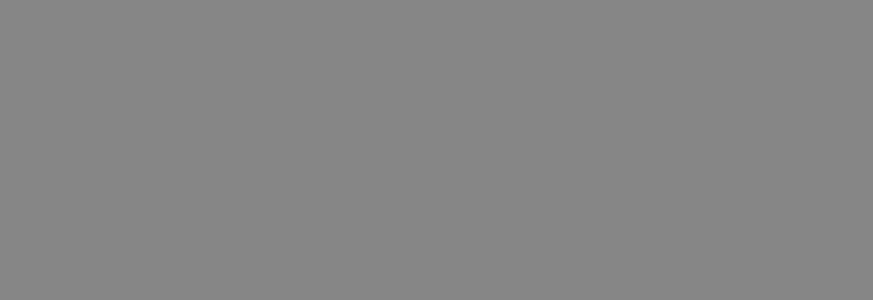
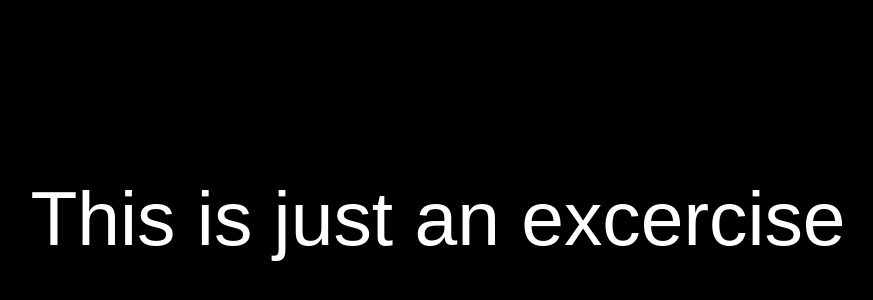
Before and after one commit to moritzebeling/screen-choreography, a SvelteKit app: page /scenes/pulse in a window 1280 px wide. Shown: the part 182-482 px from the top of the page, without its empty margins (202-1075 px from the left). Built offline with nearby package versions, Linux system fonts and the light colour scheme; no server answers.

Commit message:
switch between scenes

```diff
--- a/src/lib/control.js
+++ b/src/lib/control.js
@@ -1,20 +1,25 @@
 import { writable } from 'svelte/store';
+import { io } from "$lib/realtime";
 
 export const scenes = [
+    ['intro','Intro'],
     ['sorting','Sorting'],
-    ['random','Random'],
+    ['pulse','Pulse'],
     ['synchronize','Synchronize'],
     ['colors','Colors'],
-    ['left-to-right','Left to Right'],
     ['circle','Circle'],
     ['bottom-to-top','Bottom to Top'],
     ['qr','QR'],
-    ['touch-display','Touch'],
+    ['touch','Touch'],
 ];
 
-export const pastScenes = writable([]);
+export const currentScene = writable('intro');
+
+export const pastScenes = writable(['intro']);
 
 export function switchScene( id ){
+
+    io.emit("setScene", id);
 
     pastScenes.update( list => {
         list = [id,...list];
--- a/src/routes/+layout.svelte
+++ b/src/routes/+layout.svelte
@@ -2,6 +2,8 @@
 
     import { tick } from "$lib/system";
     import { onMount } from "svelte";
+    import { io } from "$lib/realtime";
+    import { currentScene } from "$lib/control";
 
     function cssVariables(){
         let vh = window.innerHeight;
@@ -11,6 +13,10 @@
     onMount(()=>{
         tick();
         cssVariables();
+
+        io.on("setScene", scene => {
+            currentScene.set( scene );
+        })
     });
 
 </script>
--- /dev/null
+++ b/src/routes/scenes/+layout.svelte
@@ -0,0 +1,41 @@
+<script>
+
+    import { currentScene } from "$lib/control";
+
+    import Intro from './intro/+page.svelte';
+    import Pulse from './pulse/+page.svelte';
+    import Colors from './colors/+page.svelte';
+    import Circle from './circle/+page.svelte';
+    import BottomToTop from './bottom-to-top/+page.svelte';
+    import Qr from './qr/+page.svelte';
+    import Touch from './touch/+page.svelte';
+
+</script>
+
+{#if $currentScene === 'intro'}
+    <Intro />
+{/if}
+
+{#if $currentScene === 'pulse' || $currentScene === 'synchronize' }
+    <Pulse morphing={$currentScene === 'synchronize'} />
+{/if}
+
+{#if $currentScene === 'colors'}
+    <Colors />
+{/if}
+
+{#if $currentScene === 'circle'}
+    <Circle />
+{/if}
+
+{#if $currentScene === 'bottom-to-top'}
+    <BottomToTop />
+{/if}
+
+{#if $currentScene === 'qr'}
+    <Qr />
+{/if}
+
+{#if $currentScene === 'touch'}
+    <Touch />
+{/if}
--- a/src/routes/scenes/color/+page.svelte
+++ b/src/routes/scenes/colors/+page.svelte
@@ -7,6 +7,7 @@
     let b = 255;
 
     const colors = [
+        [0,0,255],
         [255,0,255],
         [255,0,0],
         [0,255,0],
@@ -18,11 +19,13 @@
 
     function switchTarget( s ){
         i++;
-        if( i % 5 === 0 ){
+        if( i % 5 === 1 ){
             r = colors[c][0];
             g = colors[c][1];
             b = colors[c][2];
-            c++;
+            if( c < colors.length - 1 ){
+                c++;
+            }
         }
     }
 
--- /dev/null
+++ b/src/routes/scenes/intro/+page.svelte
@@ -0,0 +1,25 @@
+<script>
+</script>
+
+<main>
+    <h1>This is just an excercise</h1>
+</main>
+
+<style>
+
+    main {
+        position: fixed;
+        top: 0;
+        left: 0;
+        width: 100vw;
+        height: var(--100vh);
+        display: flex;
+        justify-content: center;
+        align-items: center;
+        text-align: center;
+        padding: 1rem;
+        font-size: 6vw;
+        line-height: 1;
+    }
+
+</style>
--- a/src/routes/scenes/pulse/+page.svelte
+++ b/src/routes/scenes/pulse/+page.svelte
@@ -7,10 +7,10 @@
     let white = Math.random() > 0.5;
     let whiteTarget = false;
 
-    let currentSpeed = Math.random() > 0.5 ? random(75,2000) : random(4000,6500);
+    let currentSpeed = Math.random() > 0.4 ? random(75,2000) : random(3500,5500);
     let speedTarget = 3000;
 
-    let morphing = false;
+    export let morphing = false;
 
     function morph( value, target, threshold = 150 ){
         const diff = target - value;
```
Also changed, not shown: src/routes/text/+page.svelte (+8 -5 lines), src/routes/control/colors/+page.svelte (renamed from src/routes/control/color/+page.svelte), src/routes/scenes/+page.svelte (added), src/routes/scenes/circle/+page.svelte (renamed from src/routes/scenes/left-to-right/+page.svelte).
